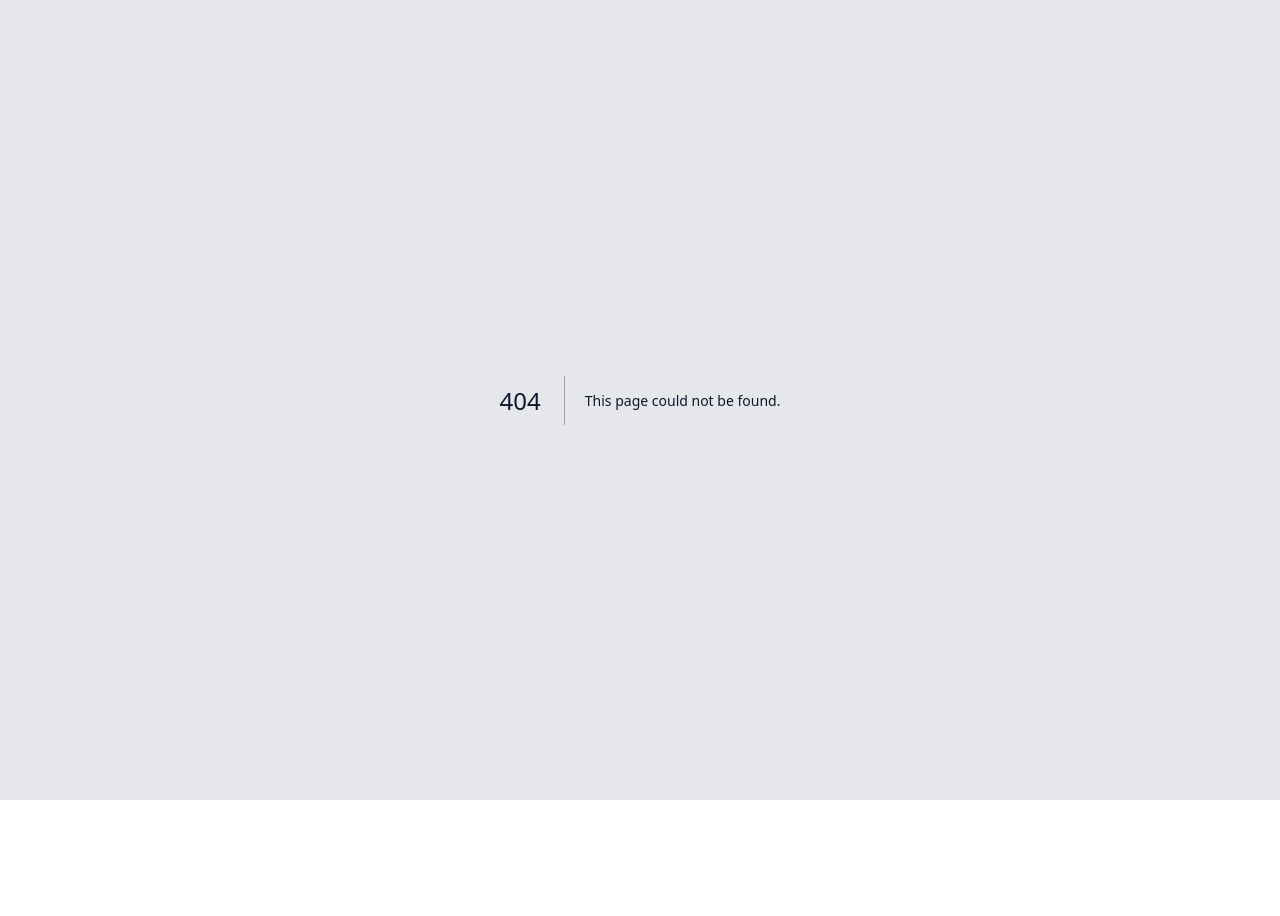
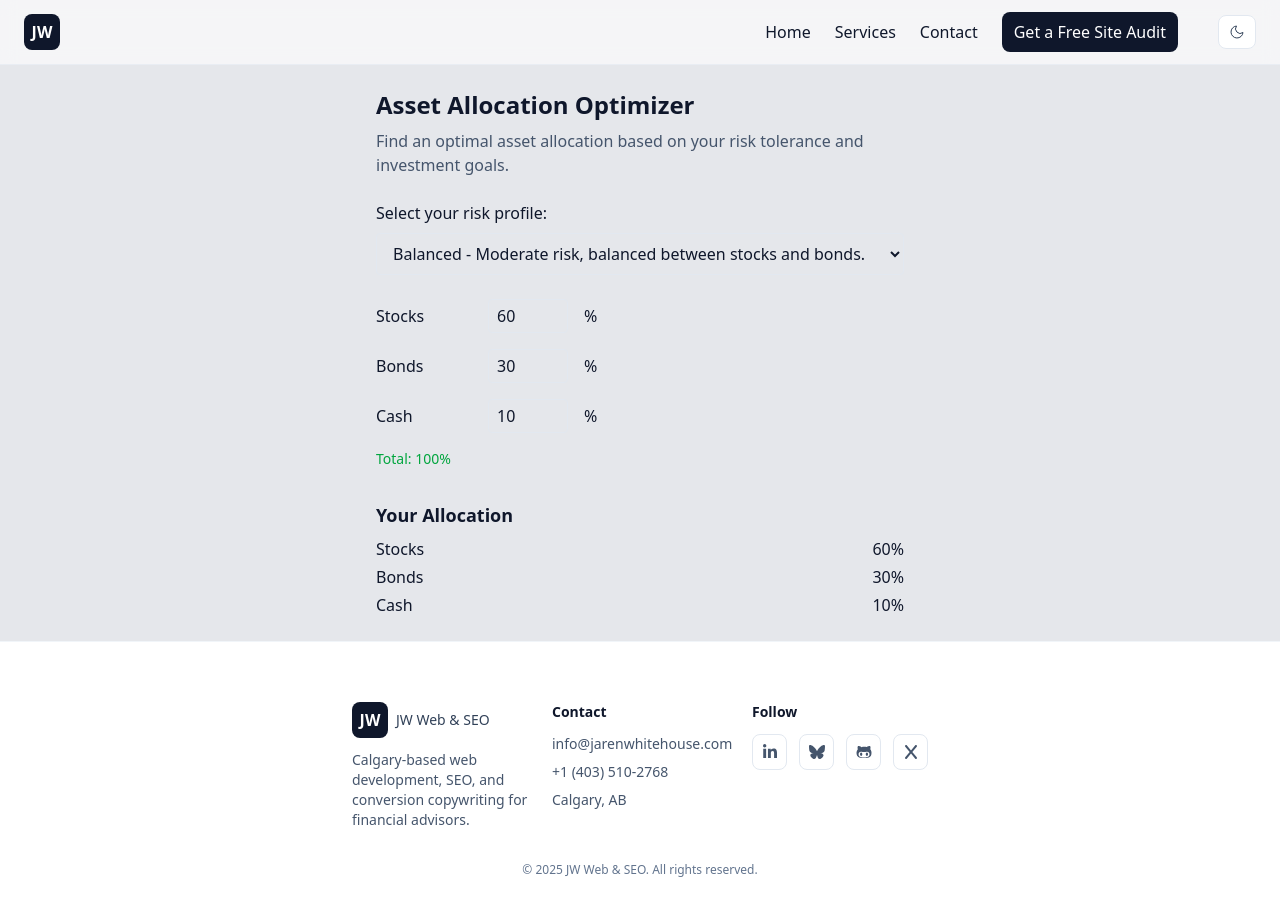
Before and after one commit to m4cbeth/warpofolio, a Next.js app: page /demos/assest-allocation in a window 1280 px wide. Before the commit this address had no page. Before the commit the page ends 800 px from the top, so only its background shows below. Built offline with nearby package versions, Linux system fonts and the light colour scheme.

Commit message:
pages made

```diff
--- /dev/null
+++ b/src/app/(home)/demos/assest-allocation/page.tsx
@@ -0,0 +1,137 @@
+"use client";
+
+import { useState } from "react";
+
+const defaultAllocations = [
+  { asset: "Stocks", percentage: 60 },
+  { asset: "Bonds", percentage: 30 },
+  { asset: "Cash", percentage: 10 },
+];
+
+const riskProfiles = [
+  {
+    name: "Conservative",
+    allocations: [
+      { asset: "Stocks", percentage: 30 },
+      { asset: "Bonds", percentage: 60 },
+      { asset: "Cash", percentage: 10 },
+    ],
+    description: "Lower risk, more bonds and cash.",
+  },
+  {
+    name: "Balanced",
+    allocations: [
+      { asset: "Stocks", percentage: 60 },
+      { asset: "Bonds", percentage: 30 },
+      { asset: "Cash", percentage: 10 },
+    ],
+    description: "Moderate risk, balanced between stocks and bonds.",
+  },
+  {
+    name: "Aggressive",
+    allocations: [
+      { asset: "Stocks", percentage: 85 },
+      { asset: "Bonds", percentage: 10 },
+      { asset: "Cash", percentage: 5 },
+    ],
+    description: "Higher risk, mostly stocks.",
+  },
+];
+
+export default function AssetAllocationOptimizerPage() {
+  const [selectedProfile, setSelectedProfile] = useState("Balanced");
+  const [allocations, setAllocations] = useState(
+    riskProfiles.find((p) => p.name === "Balanced")?.allocations || defaultAllocations
+  );
+
+  function handleProfileChange(e: React.ChangeEvent<HTMLSelectElement>) {
+    const profile = riskProfiles.find((p) => p.name === e.target.value);
+    setSelectedProfile(e.target.value);
+    if (profile) {
+      setAllocations(profile.allocations);
+    }
+  }
+
+  function handleAllocationChange(index: number, value: number) {
+    const newAllocations = allocations.map((a, i) =>
+      i === index ? { ...a, percentage: value } : a
+    );
+    setAllocations(newAllocations);
+  }
+
+  const total = allocations.reduce((sum, a) => sum + Number(a.percentage), 0);
+
+  return (
+    <main className="max-w-xl mx-auto p-6">
+      <h1 className="text-2xl font-bold mb-2">Asset Allocation Optimizer</h1>
+      <p className="mb-6 text-slate-600 dark:text-slate-300">
+        Find an optimal asset allocation based on your risk tolerance and investment goals.
+      </p>
+
+      <div className="mb-6">
+        <label className="block font-medium mb-2" htmlFor="risk-profile">
+          Select your risk profile:
+        </label>
+        <select
+          id="risk-profile"
+          className="border rounded px-3 py-2 w-full dark:bg-slate-900 dark:border-slate-700"
+          value={selectedProfile}
+          onChange={handleProfileChange}
+        >
+          {riskProfiles.map((profile) => (
+            <option key={profile.name} value={profile.name}>
+              {profile.name} - {profile.description}
+            </option>
+          ))}
+        </select>
+      </div>
+
+      <form
+        className="space-y-4"
+        onSubmit={(e) => {
+          e.preventDefault();
+        }}
+      >
+        {allocations.map((a, i) => (
+          <div key={a.asset} className="flex items-center gap-4">
+            <label className="w-24 font-medium">{a.asset}</label>
+            <input
+              type="number"
+              min={0}
+              max={100}
+              value={a.percentage}
+              onChange={(e) =>
+                handleAllocationChange(i, Math.max(0, Math.min(100, Number(e.target.value))))
+              }
+              className="border rounded px-2 py-1 w-20 dark:bg-slate-900 dark:border-slate-700"
+            />
+            <span>%</span>
+          </div>
+        ))}
+        <div className="mt-2 text-sm">
+          <span
+            className={
+              total === 100
+                ? "text-green-600 dark:text-green-400"
+                : "text-red-600 dark:text-red-400"
+            }
+          >
+            Total: {total}% {total !== 100 && "(should total 100%)"}
+          </span>
+        </div>
+      </form>
+
+      <div className="mt-8">
+        <h2 className="text-lg font-semibold mb-2">Your Allocation</h2>
+        <ul className="space-y-1">
+          {allocations.map((a) => (
+            <li key={a.asset} className="flex justify-between">
+              <span>{a.asset}</span>
+              <span>{a.percentage}%</span>
+            </li>
+          ))}
+        </ul>
+      </div>
+    </main>
+  );
+}
```
Also changed, not shown: src/app/(home)/demos/fee-calculator/page.tsx (added), src/app/(home)/demos/goal-planner/page.tsx (added), src/app/(home)/demos/retirement-projection/page.tsx (added).
